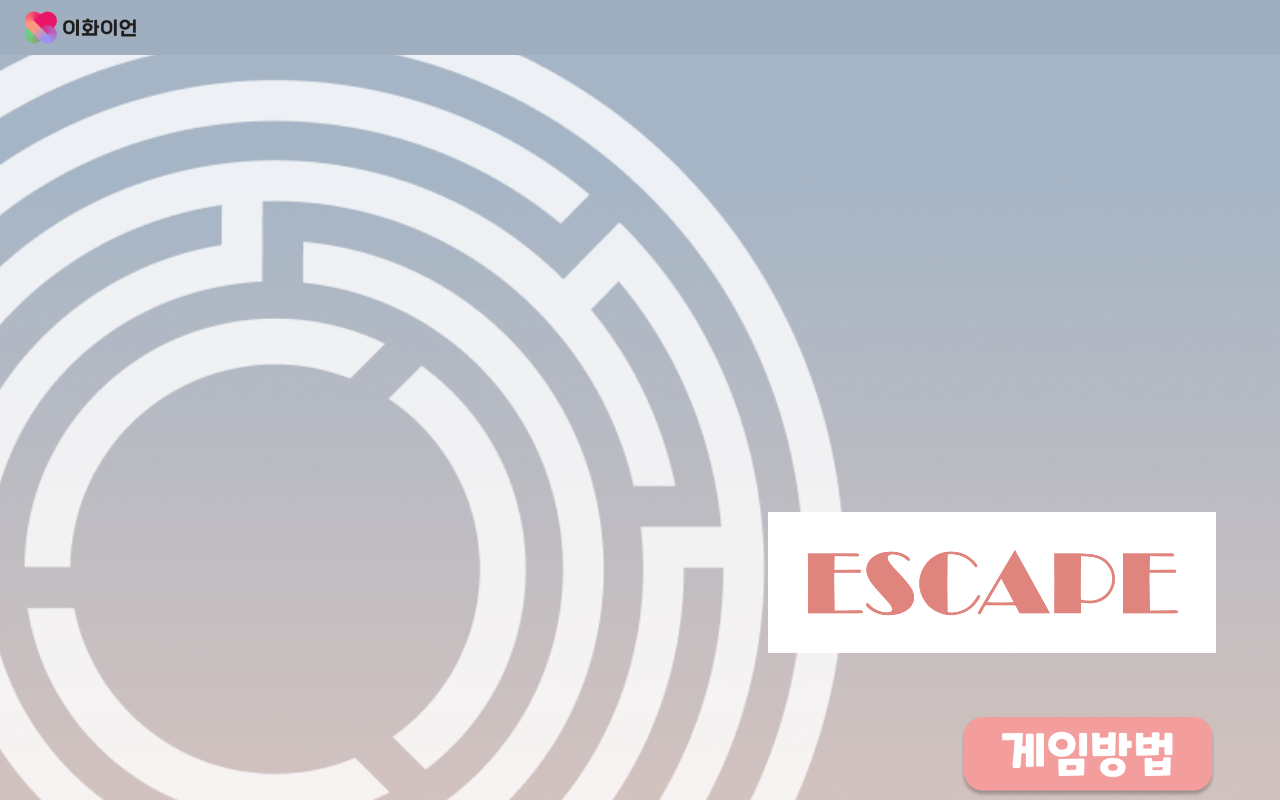
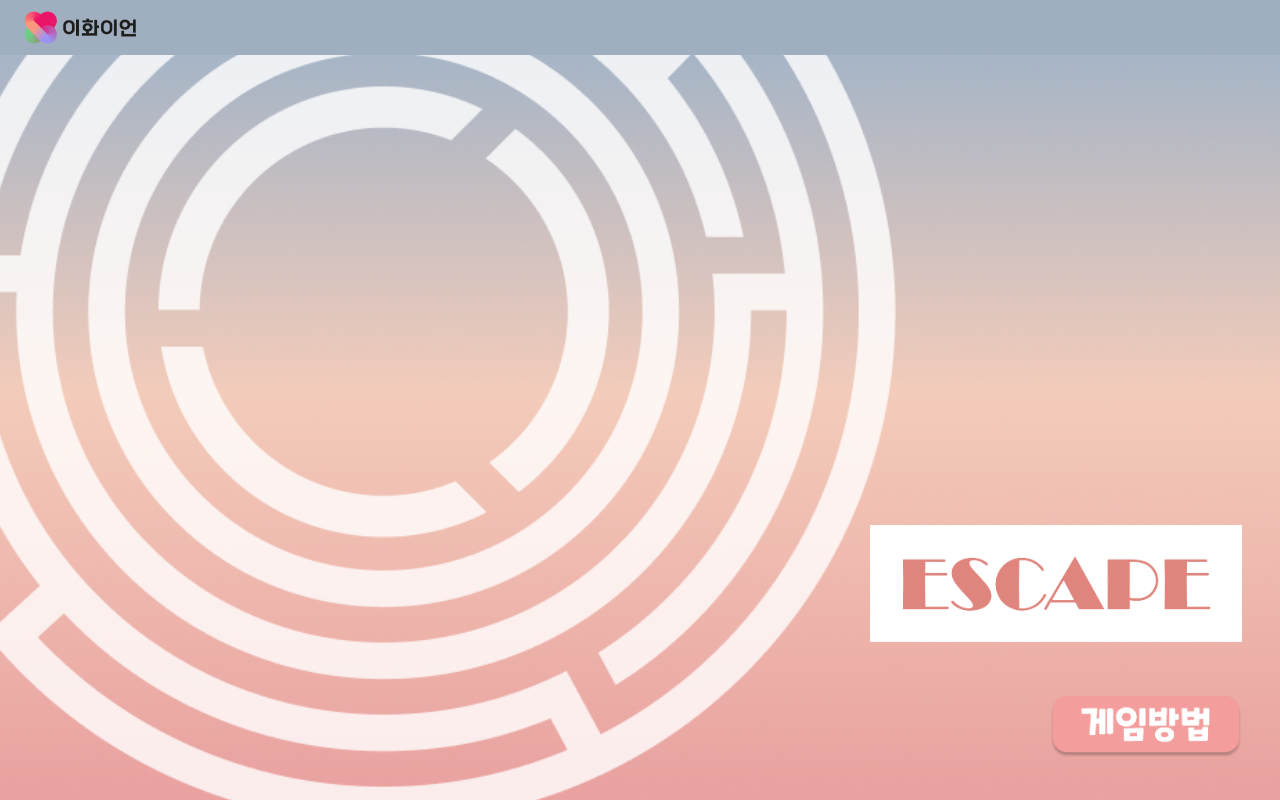
Before and after one commit to Ewhaian-WebEngineering/pearflower2022, a React (Create React App) app: page /gamehome in a window 1280 px wide. Shown: the top 800 px of the page. Built offline with nearby package versions, Linux system fonts and the light colour scheme.

Commit message:
gamehome,gameinfo 웹 레이아웃 수정

```diff
--- a/src/views/game/GameInfo.css
+++ b/src/views/game/GameInfo.css
@@ -4,6 +4,7 @@
     }
 
     .wrapper {
+
         background: url("/public/img/game/background.png");
         background-repeat: no-repeat;
         background-position: top center;
@@ -78,3 +79,119 @@
         width: 62vw;
     }
 }
+
+/*웹*/
+@media screen and (min-width:768px) {
+    .wrapper {
+        position: fixed;
+        top: 0;
+        bottom: 0;
+        right: 0;
+        left: 0;
+        width: var(--gameHome-wrap-vw);
+        height: var(--gameHome-wrap-vh);
+    }
+
+
+    .gameheader {
+        position: absolute;
+        top: 0;
+        left: 0;
+        margin: 0;
+        padding: 0;
+        height: 55px;
+        width: 100%;
+        background: url("/public/img/game/header.png");
+        background-repeat: no-repeat;
+        background-size: cover;
+        z-index: 3;
+    }
+
+    #logo {
+        position: absolute;
+        top: 0;
+        bottom: 0;
+        left: 0;
+        right: 0;
+        margin: auto 0;
+        width: 120px;
+        margin-left: 20px;
+    }
+
+    /*
+    .header-box {
+        padding-left: 1.8vw;
+        padding-top: 1.2vw;
+    } */
+
+
+    .gamemiddle {
+        display: inline-block;
+        top: 0;
+        width: 100%;
+        height: 100%;
+        position: relative;
+        background-color: blueviolet;
+        background-image: url(/public/img/game/background_web.png);
+        background-repeat: no-repeat;
+        background-size: 100% 100%;
+    }
+
+    #gameboard {
+        position: absolute;
+        left: 0;
+        top: 0;
+        margin-top: 8%;
+        margin-left: 22%;
+        width: 69vw;
+        height: 68vh;
+    }
+
+    .gameboard {
+        position: absolute;
+        width: 70%;
+        z-index: 1;
+
+    }
+
+    #howtolabel {
+        width: 100%;
+    }
+
+    .howtolabel {
+        position: absolute;
+        top: 0;
+        margin-top: 8%;
+        right: 0;
+        margin-right: 47%;
+        width: 8%;
+        z-index: 2;
+    }
+
+    .start {
+        display: inline-block;
+        position: absolute;
+        bottom: 0;
+        right: 0;
+        width: 15%;
+        margin-bottom: 3%;
+        margin-right: 3%;
+    }
+
+    #startbtn {
+        width: 100%;
+        height: 100%;
+    }
+
+    #circle {
+        width: 100%;
+    }
+
+    .circle {
+        position: absolute;
+        left: -10%;
+        top: -25%;
+        width: 80%;
+    }
+
+}
--- a/src/views/game/Gamehome.css
+++ b/src/views/game/Gamehome.css
@@ -64,15 +64,18 @@
     }
 }
 
-/*웹*/
+/*웹 아이패드- 가로모드 */
 @media screen and (min-width:768px) {
     .wrapper {
+        position: fixed;
+        top: 0;
+        bottom: 0;
+        right: 0;
+        left: 0;
+        width: var(--gameHome-wrap-vw);
+        height: var(--gameHome-wrap-vh);
+    }
 
-        background: url("/public/img/game/background.png");
-        background-repeat: no-repeat;
-        background-position: top center;
-        background-size: cover;
-    }
 
     .gameheader {
         position: absolute;
@@ -99,48 +102,67 @@
         margin-left: 20px;
     }
 
+    /*
     .header-box {
         padding-left: 1.8vw;
         padding-top: 1.2vw;
+    } */
+
+
+    .gamemiddle {
+        display: inline-block;
+        top: 0;
+        width: 100%;
+        height: 100%;
+        position: relative;
+        background-color: blueviolet;
+        background-image: url(/public/img/game/background_web.png);
+        background-repeat: no-repeat;
+        background-size: 100% 100%;
     }
 
-    .gamemiddle {
-        width: 100vw;
-        height: 200vh;
-        display: flex;
-        position: relative;
-    }
 
     #escape {
-        width: 35vw;
+        width: 100%;
     }
 
     .escape {
         position: absolute;
         right: 0;
-        padding-top: 40vw;
-        padding-right: 5vw;
-        z-index: 2;
+        bottom: 0;
+        margin-bottom: 12%;
+        margin-right: 3%;
+        width: 29%;
     }
 
     #howtoplay {
-        width: 20vw;
+        width: 100%;
     }
 
     .howtoplay {
+        display: inline-block;
         position: absolute;
+        bottom: 0;
         right: 0;
-        padding-top: 56vw;
-        padding-right: 5vw;
+        width: 15%;
+        margin-bottom: 3%;
+        margin-right: 3%;
+    }
+
+    #howtoplay {
+        width: 100%;
+        height: 100%;
     }
 
     #circle {
-        width: 89vw;
+        width: 100%;
     }
 
     .circle {
         position: absolute;
-        right: 34vw;
-        z-index: 1;
+        left: -10%;
+        top: -25%;
+        width: 80%;
     }
+
 }
--- a/src/views/game/Gamehome.js
+++ b/src/views/game/Gamehome.js
@@ -2,7 +2,14 @@ import React from 'react'
 import './Gamehome.css';
 import { Link } from "react-router-dom";
 
+function setScreenSize() {
+    let vh = window.innerHeight;
+    let vw = window.innerWidth;
+    document.documentElement.style.setProperty("—gameHome-wrap-vw", `${vw}px`);
+    document.documentElement.style.setProperty("—gameHome-wrap-vh", `${vh}px`);
+}
 export default function Gamehome() {
+    setScreenSize();
     return (
         <div className='wrapper'>
             <div className='gameheader'>
```
